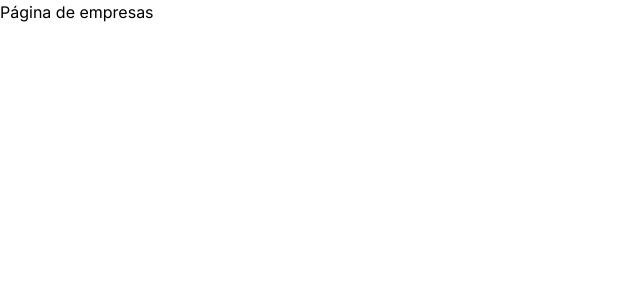
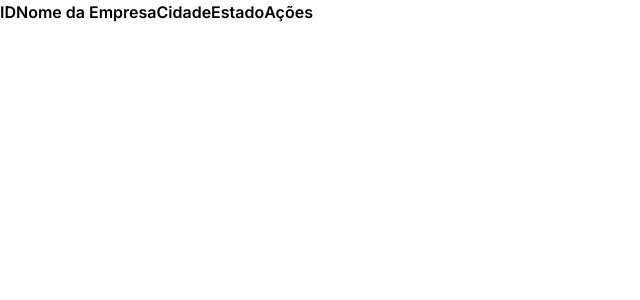
Before and after one commit to eukaualima/capsula-2, a SvelteKit app: page /empresas in a window 1280 px wide. Shown: the top 300 px of the page, without its empty margins (0-640 px from the left). Built offline with nearby package versions, Linux system fonts and the light colour scheme.

Commit message:
criação dos arquivos com TODO para empresas

```diff
--- /dev/null
+++ b/src/routes/empresas/+page.server.js
@@ -0,0 +1,35 @@
+// TODO: Importar EmpresaDAO, GrupoDAO e fail
+
+/** @type {import('./$types').PageServerLoad} */
+export async function load() {
+    // TODO: Buscar lista de empresas
+    // 1. Instanciar o EmpresaDAO.
+    // 2. Buscar todas as empresas.
+    // 3. Retornar um objeto com a 'listaEmpresas' (ou um array vazio em caso de erro).
+}
+
+/** @type {import('./$types').Actions} */
+export const actions = {
+    deletar: async ({ request }) => {
+        // TODO: Preparar exclusão
+        // 1. Capturar os dados do formulário e pegar o 'id' da empresa.
+        // 2. Instanciar o EmpresaDAO.
+
+        try {
+            // TODO: Tentar excluir
+            // 1. Chamar o método para apagar a empresa pelo ID.
+            // 2. Se der certo, retornar { sucesso: true }.
+        }
+        catch (erro) {
+            // TODO: Tratar o erro de integridade referencial (Empresa possui Grupos)
+            // 1. Verifique se o código do erro é 1451 (erro.errno === 1451).
+            // 2. Se for 1451:
+            //    - Instancie o GrupoDAO.
+            //    - Busque os grupos vinculados a essa empresa (buscarPorEmpresa).
+            //    - Retorne um fail(400) enviando a mensagem de erro E a lista de grupos encontrada.
+            //      Ex: return fail(400, { erro: "Mensagem", grupos: listaDeGruposEncontrados });
+
+            // 3. Se for outro erro, retorne um fail(500) genérico.
+        }
+    }
+};
--- a/src/routes/empresas/+page.svelte
+++ b/src/routes/empresas/+page.svelte
@@ -1 +1,30 @@
-<p>Página de empresas</p>
+<script>
+    import { enhance } from '$app/forms';
+    import { invalidateAll } from '$app/navigation';
+
+    export let data;
+    // TODO: Declarar a variável 'form' para receber os retornos de erro da action
+
+    // TODO: Criar variáveis de estado para controlar o modal (ex: modalAberto, idParaExcluir)
+
+    // TODO: Criar funções para abrir e fechar o modal.
+
+    // TODO: Criar função para capturar a tecla "Escape(ESC)" e fechar o modal
+</script>
+
+<div>
+    <table>
+        <thead>
+            <tr>
+                <th>ID</th>
+                <th>Nome da Empresa</th>
+                <th>Cidade</th>
+                <th>Estado</th>
+                <th>Ações</th>
+            </tr>
+        </thead>
+        <tbody>
+            </tbody>
+    </table>
+
+    </div>
```
